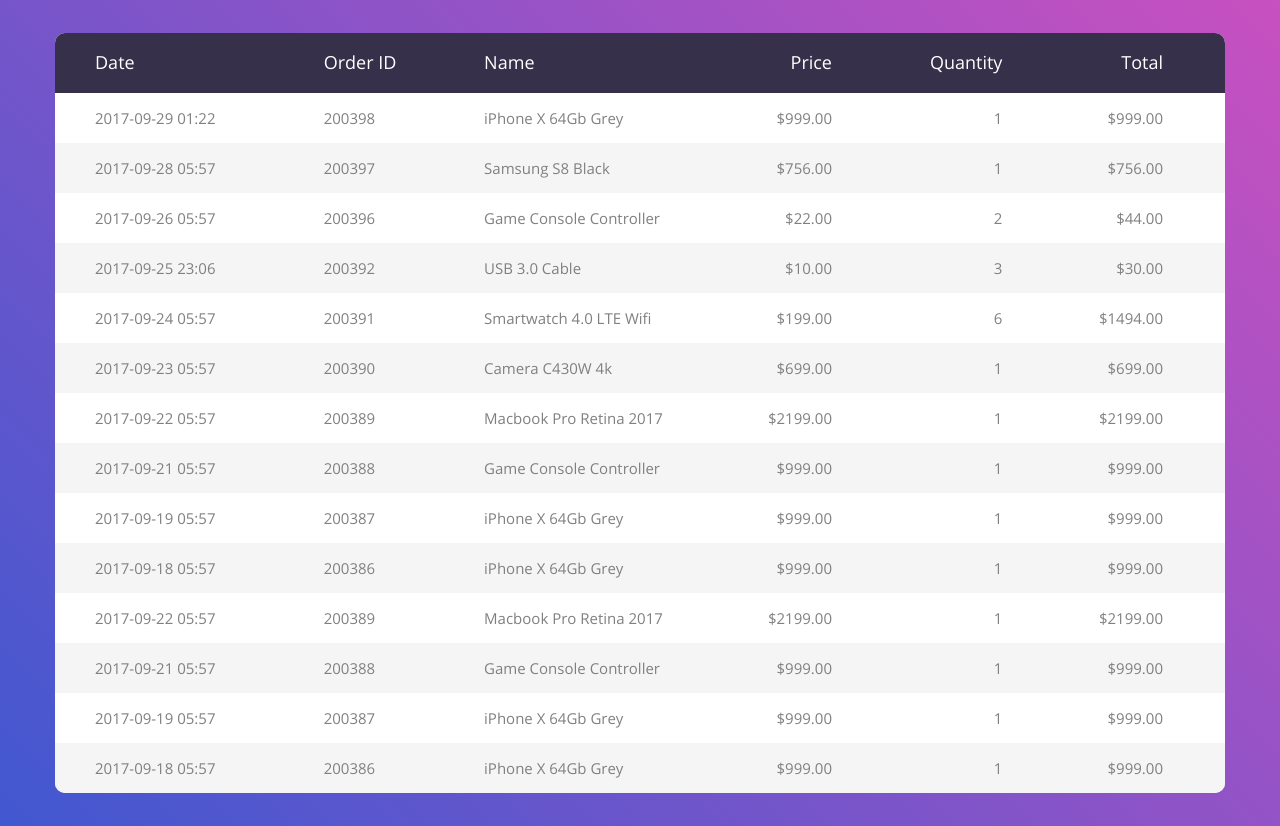
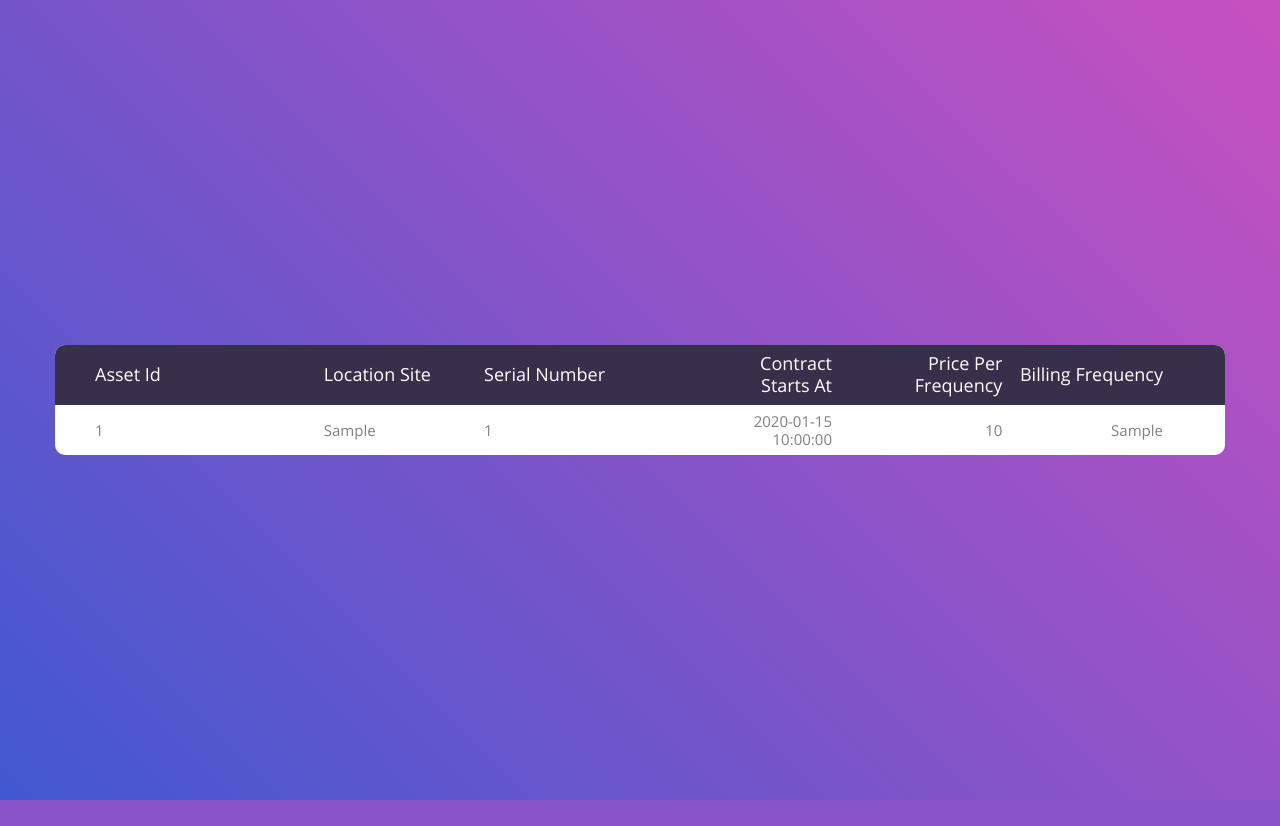
Before and after one commit to blueSherii/hwrepo, a Python web app: template repo/templates/index.html in a window 1280 px wide. After the commit the page ends 800 px from the top, so only its background shows below. Run offline with Jinja, Linux system fonts and the light colour scheme; the template is opened without the code that fills it: most values are stand-ins (such as "Sample title", 1, 10 or a date in 2020); some libraries are stand-ins or nearby versions.

Commit message:
Adjust template to leaseweb

```diff
--- a/repo/templates/index.html
+++ b/repo/templates/index.html
@@ -30,128 +30,25 @@
 					<table>
 						<thead>
 							<tr class="table100-head">
-								<th class="column1">Date</th>
-								<th class="column2">Order ID</th>
-								<th class="column3">Name</th>
-								<th class="column4">Price</th>
-								<th class="column5">Quantity</th>
-								<th class="column6">Total</th>
+								<th class="column1">Asset Id</th>
+								<th class="column2">Location Site</th>
+								<th class="column3">Serial Number</th>
+								<th class="column4">Contract Starts At</th>
+								<th class="column5">Price Per Frequency</th>
+								<th class="column6">Billing Frequency</th>
 							</tr>
 						</thead>
 						<tbody>
+						{% for server in servers %}
 								<tr>
-									<td class="column1">2017-09-29 01:22</td>
-									<td class="column2">200398</td>
-									<td class="column3">iPhone X 64Gb Grey</td>
-									<td class="column4">$999.00</td>
-									<td class="column5">1</td>
-									<td class="column6">$999.00</td>
+									<td class="column1">{{server.assetId}}</td>
+									<td class="column2">{{server.location_site}}</td>
+									<td class="column3">{{server.serialNumber}}</td>
+									<td class="column4">{{server.contract_startsAt}}</td>
+									<td class="column5">{{server.contract_pricePerFrequency}}</td>
+									<td class="column6">{{server.contract_billingFrequency}}</td>
 								</tr>
-								<tr>
-									<td class="column1">2017-09-28 05:57</td>
-									<td class="column2">200397</td>
-									<td class="column3">Samsung S8 Black</td>
-									<td class="column4">$756.00</td>
-									<td class="column5">1</td>
-									<td class="column6">$756.00</td>
-								</tr>
-								<tr>
-									<td class="column1">2017-09-26 05:57</td>
-									<td class="column2">200396</td>
-									<td class="column3">Game Console Controller</td>
-									<td class="column4">$22.00</td>
-									<td class="column5">2</td>
-									<td class="column6">$44.00</td>
-								</tr>
-								<tr>
-									<td class="column1">2017-09-25 23:06</td>
-									<td class="column2">200392</td>
-									<td class="column3">USB 3.0 Cable</td>
-									<td class="column4">$10.00</td>
-									<td class="column5">3</td>
-									<td class="column6">$30.00</td>
-								</tr>
-								<tr>
-									<td class="column1">2017-09-24 05:57</td>
-									<td class="column2">200391</td>
-									<td class="column3">Smartwatch 4.0 LTE Wifi</td>
-									<td class="column4">$199.00</td>
-									<td class="column5">6</td>
-									<td class="column6">$1494.00</td>
-								</tr>
-								<tr>
-									<td class="column1">2017-09-23 05:57</td>
-									<td class="column2">200390</td>
-									<td class="column3">Camera C430W 4k</td>
-									<td class="column4">$699.00</td>
-									<td class="column5">1</td>
-									<td class="column6">$699.00</td>
-								</tr>
-								<tr>
-									<td class="column1">2017-09-22 05:57</td>
-									<td class="column2">200389</td>
-									<td class="column3">Macbook Pro Retina 2017</td>
-									<td class="column4">$2199.00</td>
-									<td class="column5">1</td>
-									<td class="column6">$2199.00</td>
-								</tr>
-								<tr>
-									<td class="column1">2017-09-21 05:57</td>
-									<td class="column2">200388</td>
-									<td class="column3">Game Console Controller</td>
-									<td class="column4">$999.00</td>
-									<td class="column5">1</td>
-									<td class="column6">$999.00</td>
-								</tr>
-								<tr>
-									<td class="column1">2017-09-19 05:57</td>
-									<td class="column2">200387</td>
-									<td class="column3">iPhone X 64Gb Grey</td>
-									<td class="column4">$999.00</td>
-									<td class="column5">1</td>
-									<td class="column6">$999.00</td>
-								</tr>
-								<tr>
-									<td class="column1">2017-09-18 05:57</td>
-									<td class="column2">200386</td>
-									<td class="column3">iPhone X 64Gb Grey</td>
-									<td class="column4">$999.00</td>
-									<td class="column5">1</td>
-									<td class="column6">$999.00</td>
-								</tr>
-								<tr>
-									<td class="column1">2017-09-22 05:57</td>
-									<td class="column2">200389</td>
-									<td class="column3">Macbook Pro Retina 2017</td>
-									<td class="column4">$2199.00</td>
-									<td class="column5">1</td>
-									<td class="column6">$2199.00</td>
-								</tr>
-								<tr>
-									<td class="column1">2017-09-21 05:57</td>
-									<td class="column2">200388</td>
-									<td class="column3">Game Console Controller</td>
-									<td class="column4">$999.00</td>
-									<td class="column5">1</td>
-									<td class="column6">$999.00</td>
-								</tr>
-								<tr>
-									<td class="column1">2017-09-19 05:57</td>
-									<td class="column2">200387</td>
-									<td class="column3">iPhone X 64Gb Grey</td>
-									<td class="column4">$999.00</td>
-									<td class="column5">1</td>
-									<td class="column6">$999.00</td>
-								</tr>
-								<tr>
-									<td class="column1">2017-09-18 05:57</td>
-									<td class="column2">200386</td>
-									<td class="column3">iPhone X 64Gb Grey</td>
-									<td class="column4">$999.00</td>
-									<td class="column5">1</td>
-									<td class="column6">$999.00</td>
-								</tr>
-
+						{% endfor %}
 						</tbody>
 					</table>
 				</div>
```
